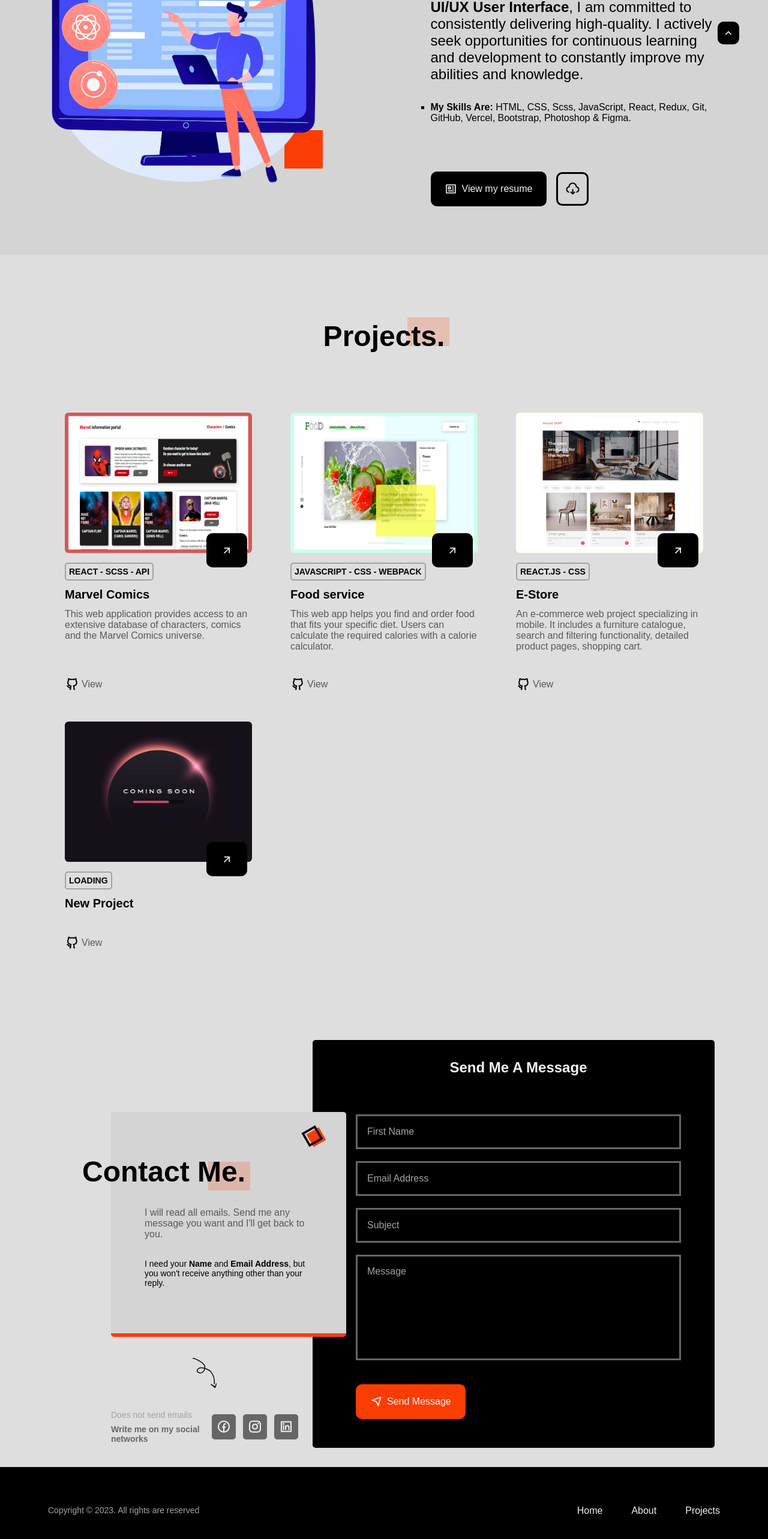
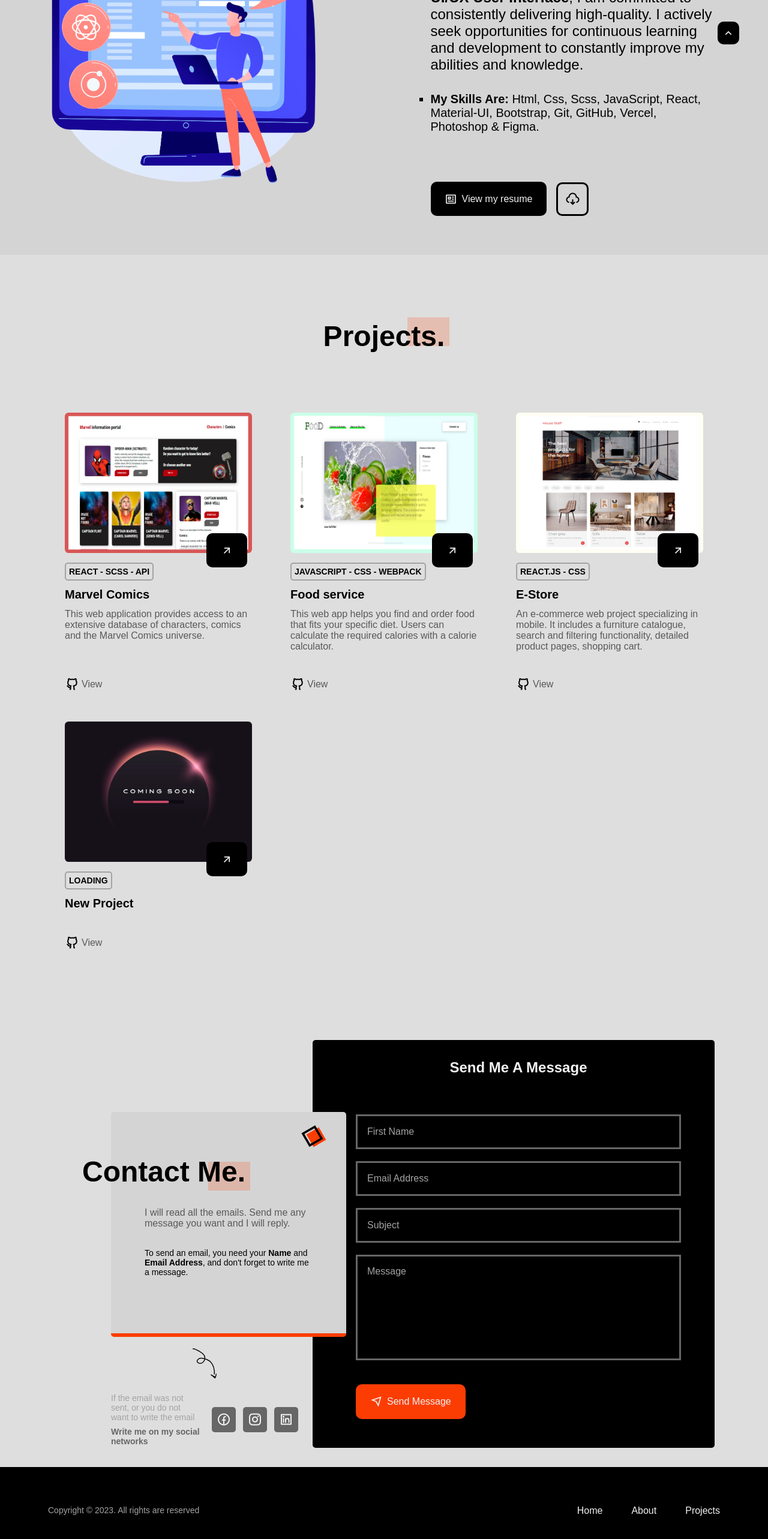
Before and after one commit to DinuVidrascu/concept, a React (Create React App) app: page / in a window 1280 px wide. Shown: the part 1126-3692 px from the top of the page at 60% size. Built offline with nearby package versions, Linux system fonts and the light colour scheme; a web font is replaced by a local one.

Commit message:
fix message contact, fix text about__list

```diff
--- a/src/components/About/About.jsx
+++ b/src/components/About/About.jsx
@@ -19,7 +19,7 @@ function About() {
 
                   {/* <div className="about__shadow"></div> */}
                   <div className="geometric-box"></div>
-                  <div className="about__box"></div>
+                  {/* <div className="about__box"></div> */}
                </div>
             </div>
             <div className="about__info">
@@ -31,8 +31,8 @@ function About() {
 
                <ul className="about__list">
                   <li className="about__item">
-                     <b>My Skills Are:</b> HTML, CSS, Scss, JavaScript,
-                     React, Redux, Git, GitHub, Vercel, Bootstrap, Photoshop &
+                     <b>My Skills Are:</b> Html, Css, Scss, JavaScript,
+                     React, Material-UI, Bootstrap, Git, GitHub, Vercel, Photoshop &
                      Figma.
                   </li>
                </ul>
--- a/src/components/About/about.css
+++ b/src/components/About/about.css
@@ -81,6 +81,7 @@
    list-style: square;
    color: var(--title-color);
    margin-bottom: 3rem;
+   font-size: 1.05rem;
  }
 
  .about__buttons {
--- a/src/components/Contact/Contact.jsx
+++ b/src/components/Contact/Contact.jsx
@@ -15,7 +15,7 @@ function Contact() {
       e.preventDefault();
 
       emailjs.sendForm('service_tfxe51b', 'template_c6juncd', form.current, 'dcRzeFvpcJ8dPCNa')
-                                                                           //dcRzeFvpcJ8dPCNai//
+         //dcRzeFvpcJ8dPCNai//
          .then(() => {
             // Show sent message
             contactMessage.textContent = 'Message sent successfully ✅'
@@ -42,12 +42,12 @@ function Contact() {
                   <span>Contact Me.</span>
                </h2>
                <p className="contact__description-1">
-                  I will read all emails. Send me any
-                  message you want and I'll get back to you.
+                  I will read all the emails.
+                  Send me any message you want and I will reply.
                </p>
                <p className="contact__description-2">
-                  I need your <b>Name</b> and <b>Email Address</b>, but
-                  you won't receive anything other than your reply.
+                  To send an email, you need your <b>Name</b> and <b>Email Address</b>,
+                  and don't forget to write me a message.
                </p>
 
                <div className="geometric-box"></div>
@@ -98,7 +98,8 @@ function Contact() {
                <div className="contact__social-data">
                   <div>
                      <p className="contact__social-description-1">
-                        Does not send emails
+                        If the email was not sent,
+                        or you do not want to write the email
                      </p>
                      <p className="contact__social-description-2">
                         Write me on my social networks
--- a/src/styles/main.css
+++ b/src/styles/main.css
@@ -248,6 +248,8 @@ body.dark-theme {
   .contact__data .section__title-2 {
     transform: translateX(0);
   }
+
+
 }
 
 /* For medium devices */
@@ -299,7 +301,6 @@ body.dark-theme {
   .dark-theme .contact__social-arrow {
     filter: none;
   }
-
 }
 
 @media screen and (min-width: 768px) {
@@ -492,12 +493,6 @@ body.dark-theme {
     top: 4.5rem;
   }
 
-  .about__line {
-    width: 80px;
-    right: -2rem;
-    top: 10rem;
-  }
-
   .about__box {
     width: 64px;
     height: 64px;
@@ -528,6 +523,7 @@ body.dark-theme {
 
   .about__list {
     margin-bottom: 5rem;
+    font-size: 1.25rem;
   }
 
   .about__buttons {
```
